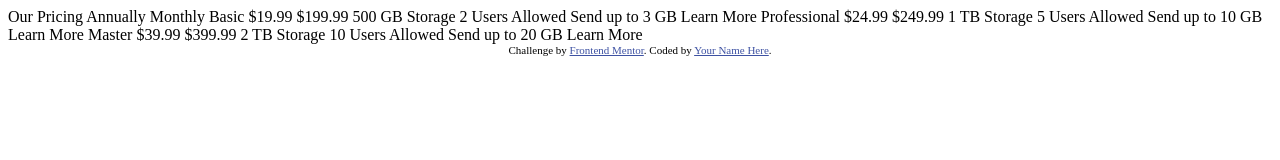
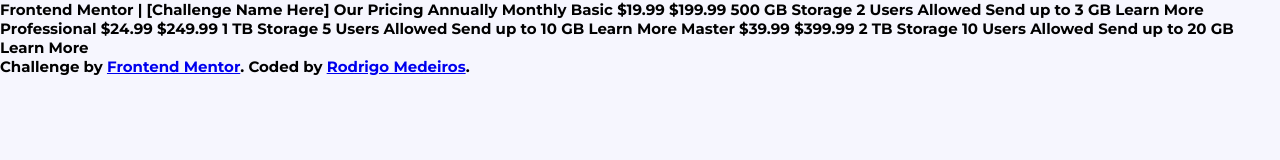
Before and after one commit to medeiros11-dev/precos-de-assinatura, a plain HTML site: page index.html in a window 1280 px wide. Drawn offline with Linux system fonts and the light colour scheme.

Commit message:
Adição scss

```diff
--- a/index.html
+++ b/index.html
@@ -2,17 +2,15 @@
 <html lang="en">
 <head>
   <meta charset="UTF-8">
-  <meta name="viewport" content="width=device-width, initial-scale=1.0"> <!-- displays site properly based on user's device -->
-
+  <meta name="viewport" content="width=device-width, initial-scale=1.0">
   <link rel="icon" type="image/png" sizes="32x32" href="./images/favicon-32x32.png">
+  <link rel="preconnect" href="https://fonts.googleapis.com">
+  <link rel="preconnect" href="https://fonts.gstatic.com" crossorigin>
+  <link href="https://fonts.googleapis.com/css2?family=Montserrat:wght@700&display=swap" rel="stylesheet">
+  <link rel="stylesheet" href="./styles/styles.css"
 
   <title>Frontend Mentor | [Challenge Name Here]</title>
 
-  <!-- Feel free to remove these styles or customise in your own stylesheet 👍 -->
-  <style>
-    .attribution { font-size: 11px; text-align: center; }
-    .attribution a { color: hsl(228, 45%, 44%); }
-  </style>
 </head>
 <body>
 
@@ -44,9 +42,9 @@
   Send up to 20 GB
   Learn More
 
-  <div class="attribution">
+  <div class="rodape">
     Challenge by <a href="https://www.frontendmentor.io?ref=challenge" target="_blank">Frontend Mentor</a>.
-    Coded by <a href="#">Your Name Here</a>.
+    Coded by <a href="https://github.com/medeiros11-dev/precos-de-assinatura">Rodrigo Medeiros</a>.
   </div>
 </body>
 </html>
--- /dev/null
+++ b/styles/_general.scss
@@ -0,0 +1,14 @@
+* {
+    margin: 0;
+    padding: 0;
+    box-sizing: border-box;
+}
+
+html {
+    font-size: 15px;
+}
+
+body {
+    font-family: 'Montserrat', sans-serif;
+    background-color: $very-light-blue;
+}
--- /dev/null
+++ b/styles/styles.scss
@@ -0,0 +1,7 @@
+//Cores
+$very-light-blue: hsl(240, 78%, 98%);
+$ligh-blue: hsl(234, 14%, 74%);
+$grayish-blue: hsl(233, 13%, 49%);
+$dark-blue: hsl(232, 13%, 33%);
+
+@import "general";
```
Also changed, not shown: styles/styles.css (added), 1 other file.
